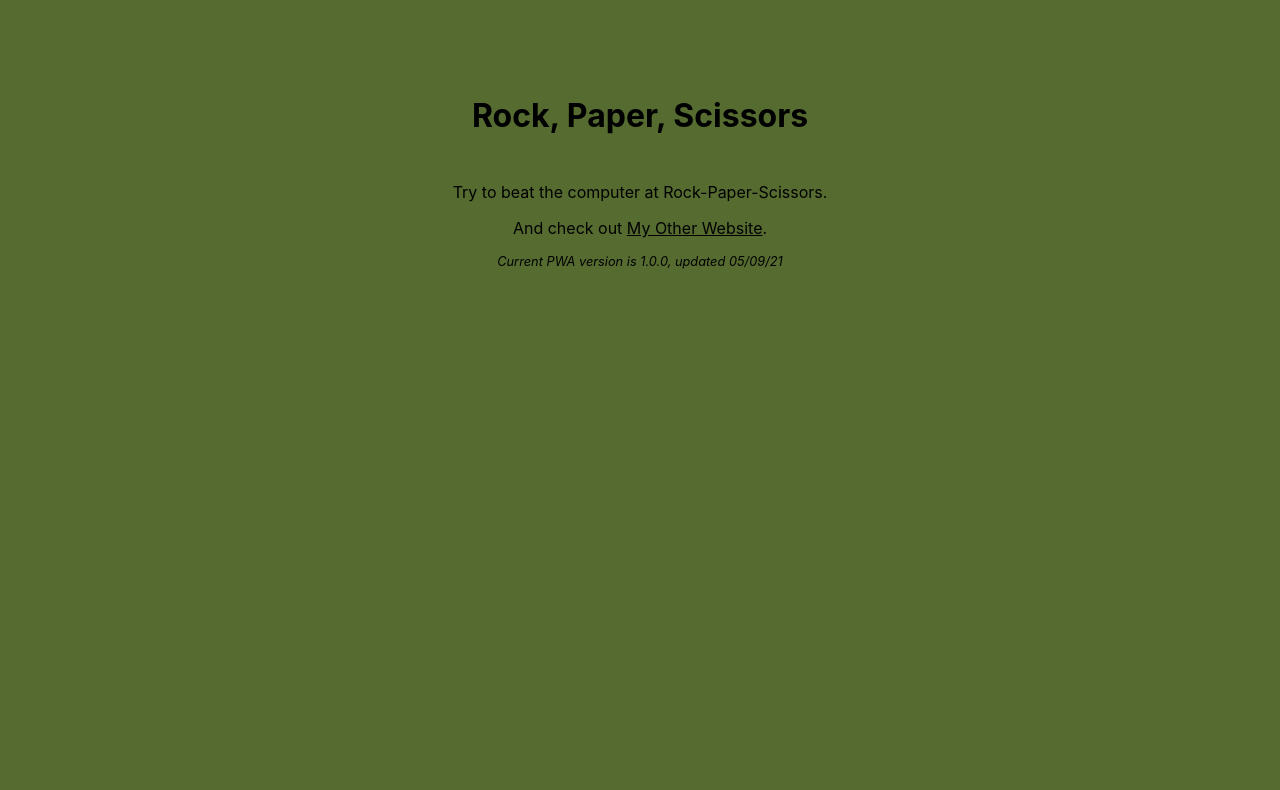
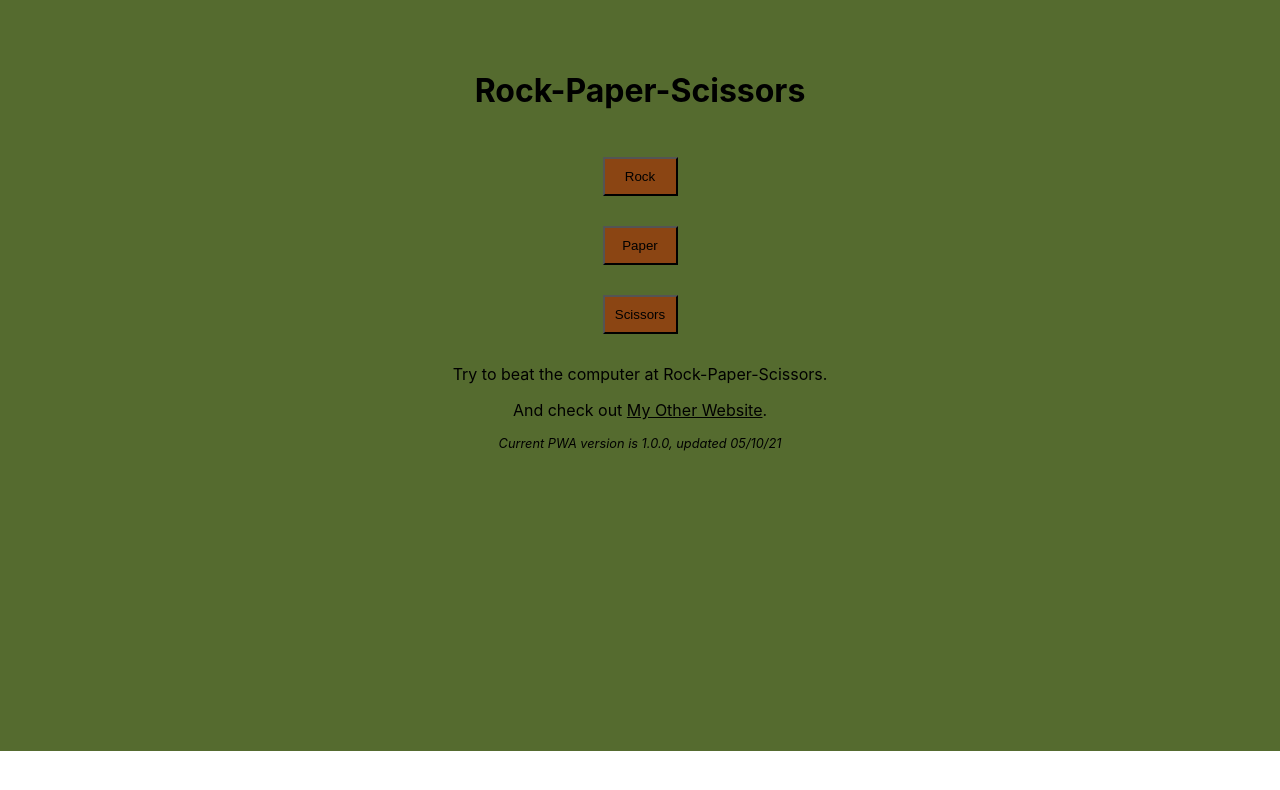
Before and after one commit to L1ndseyHerman/Shield_Magic_Sword, a React (Create React App) app: page / in a window 1280 px wide. Shown: the top 790 px of the page. Built offline with nearby package versions, Linux system fonts and the light colour scheme.

Commit message:
Back to the first way, does this only re-render the par?

```diff
--- a/src/App.js
+++ b/src/App.js
@@ -1,11 +1,85 @@
 import './App.css';
 import React from "react";
 
-//  THIS CODE IS NO LONGER IN USE! I tested regular JavaScript here before turning it into React JS in the index.js
+function chooseRock()
+{
+  var computerNumber = chooseComputerRandomNumber();
+  checkWinLooseTie(0, computerNumber);
+}
 
-function App() {
+function choosePaper()
+{
+  var computerNumber = chooseComputerRandomNumber();
+  checkWinLooseTie(1, computerNumber);
+}
+
+function chooseScissors()
+{
+  var computerNumber = chooseComputerRandomNumber();
+  checkWinLooseTie(2, computerNumber);
+}
+
+function chooseComputerRandomNumber()
+{
+  //  There isn't an "int" datatype in JavaScript like there is in Java. Math.floor() makes it an int.
+  return Math.floor(Math.random() * 3);
+}
+
+function checkWinLooseTie(playerChoiceNumber, computerChoiceNumber)
+{
+  //  0 = Rock, 1 = Paper, 2 = Scissors
+  if (playerChoiceNumber === 0 && computerChoiceNumber === 0)
+  {
+    document.querySelector("#thePar").textContent = "Player1 chose Rock and Computer chose Rock. Tie.";
+  }
+  else if (playerChoiceNumber === 0 && computerChoiceNumber === 1)
+  {
+    document.querySelector("#thePar").textContent = "Player1 chose Rock and Computer chose Paper. Computer wins!";
+  }
+  else if (playerChoiceNumber === 0 && computerChoiceNumber === 2)
+  {
+    document.querySelector("#thePar").textContent = "Player1 chose Rock and Computer chose Scissors. Player1 wins!";
+  }
+
+  else if (playerChoiceNumber === 1 && computerChoiceNumber === 0)
+  {
+    document.querySelector("#thePar").textContent = "Player1 chose Paper and Computer chose Rock. Player1 wins!";
+  }
+  else if (playerChoiceNumber === 1 && computerChoiceNumber === 1)
+  {
+    document.querySelector("#thePar").textContent = "Player1 chose Paper and Computer chose Paper. Tie.";
+  }
+  else if (playerChoiceNumber === 1 && computerChoiceNumber === 2)
+  {
+    document.querySelector("#thePar").textContent = "Player1 chose Paper and Computer chose Scissors. Computer wins!";
+  }
+
+  else if (playerChoiceNumber === 2 && computerChoiceNumber === 0)
+  {
+    document.querySelector("#thePar").textContent = "Player1 chose Scissors and Computer chose Rock. Computer wins!"
+  }
+  else if (playerChoiceNumber === 2 && computerChoiceNumber === 1)
+  {
+    document.querySelector("#thePar").textContent = "Player1 chose Scissors and Computer chose Paper. Player1 wins!"
+  }
+  else if (playerChoiceNumber === 2 && computerChoiceNumber === 2)
+  {
+    document.querySelector("#thePar").textContent = "Player1 chose Scissors and Computer chose Scissors. Tie."
+  }
+}
+
+function App()
+{
   return (
-    <p>An extra paragraph.</p>
+    <main>
+      <h1>Rock-Paper-Scissors</h1>
+      <button onClick={chooseRock}>Rock</button>
+      <button onClick={choosePaper}>Paper</button>
+      <button onClick={chooseScissors}>Scissors</button>
+      <p id="thePar">Try to beat the computer at Rock-Paper-Scissors.</p>
+      <p>And check out <a id="aLink1" href="https://l1ndseyherman.github.io/">My Other Website</a>.</p>
+      <footer id="theFooter">Current PWA version is 1.0.0, updated 05/10/21</footer>
+    </main>
   );
 }
 
--- a/src/index.css
+++ b/src/index.css
@@ -49,7 +49,7 @@ a {
   color: black;
 }
 
-div {
+main {
   /*background-color: saddlebrown;*/
   /*background-color: plum;*/
   background-color: darkolivegreen;
--- a/src/index.js
+++ b/src/index.js
@@ -1,23 +1,6 @@
 import React from 'react';
 import ReactDOM from 'react-dom';
 import './index.css';
-//import App from './App';
+import App from './App';
 
-class FirstLoad extends React.Component
-{
-    render()
-    {
-        return (
-            <div>
-                <h1>Rock, Paper, Scissors</h1>
-                <p id="thePar">Try to beat the computer at Rock-Paper-Scissors.</p>
-                <p>And check out <a id="aLink1" href="https://l1ndseyherman.github.io/">My Other Website</a>.</p>
-                <footer id="theFooter">Current PWA version is 1.0.0, updated 05/09/21</footer>
-            </div>
-        );
-    }
-}
-
-ReactDOM.render(<FirstLoad></FirstLoad>, document.getElementById('root'));
-
-//ReactDOM.render(<App />, document.getElementById('root'));
+ReactDOM.render(<App />, document.getElementById('root'));
```
